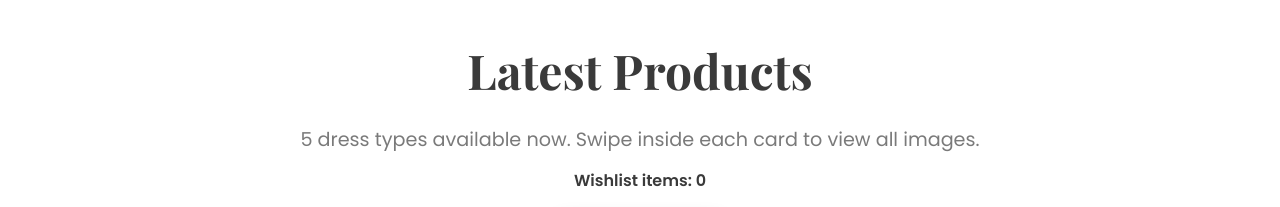
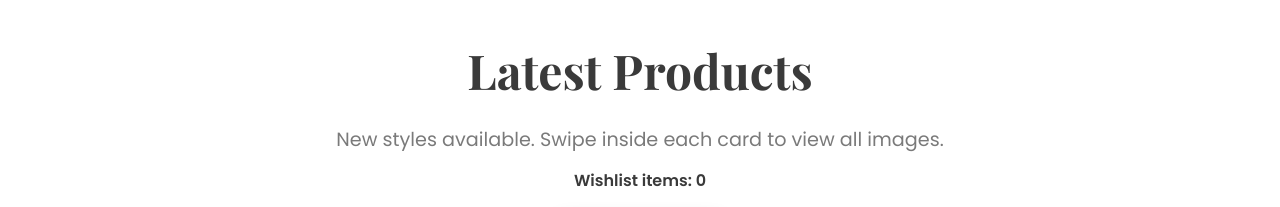
Before and after one commit to ShehanSH/zelaweb, a plain HTML site: page index.html in a window 1280 px wide. Shown: the part 880-1087 px from the top of the page. Drawn offline with nearby package versions, Linux system fonts and the light colour scheme.

Commit message:
added new itema and added lazy loading

```diff
--- a/index.html
+++ b/index.html
@@ -74,7 +74,7 @@
         <div class="container">
             <div class="section-header">
                 <h2 class="section-title">Latest Products</h2>
-                <p class="section-subtitle">5 dress types available now. Swipe inside each card to view all images.</p>
+                <p class="section-subtitle">New styles available. Swipe inside each card to view all images.</p>
                 <p class="wishlist-summary">Wishlist items: <span id="wishlistCount">0</span></p>
                 <a href="#wishlist" class="btn-primary wishlist-view-btn">View Wishlist</a>
             </div>
```
